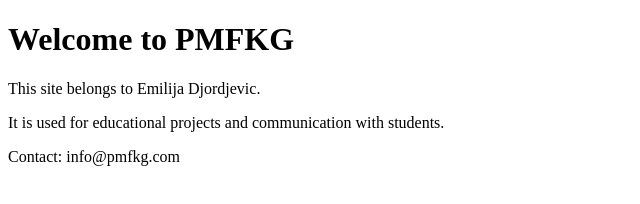
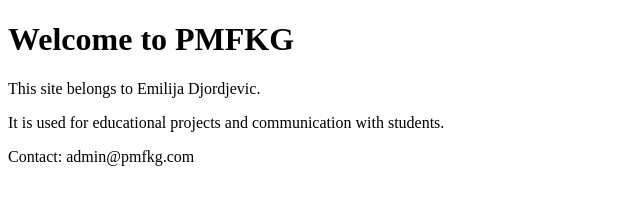
Before and after one commit to emilijadjordjevic/pmfkg.com, a plain HTML site: page index.html in a window 1280 px wide. Shown: the full height of the page, 0-640 px from the left. Drawn offline with Linux system fonts and the light colour scheme.

Commit message:
Updated static files

```diff
--- a/index.html
+++ b/index.html
@@ -8,6 +8,6 @@
   <h1>Welcome to PMFKG</h1>
   <p>This site belongs to Emilija Djordjevic.</p>
   <p>It is used for educational projects and communication with students.</p>
-  <p>Contact: info@pmfkg.com</p>
+  <p>Contact: admin@pmfkg.com</p>
 </body>
 </html>
```
